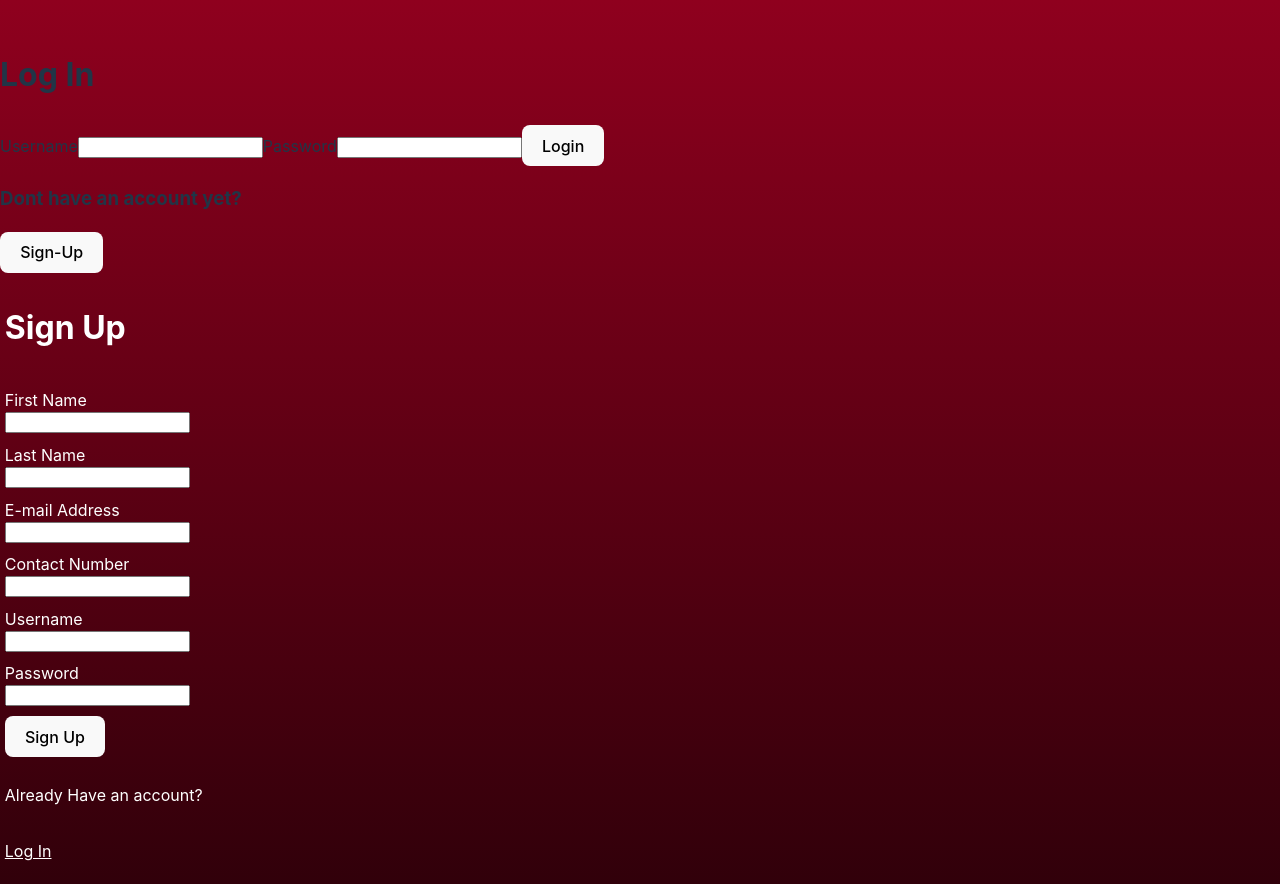
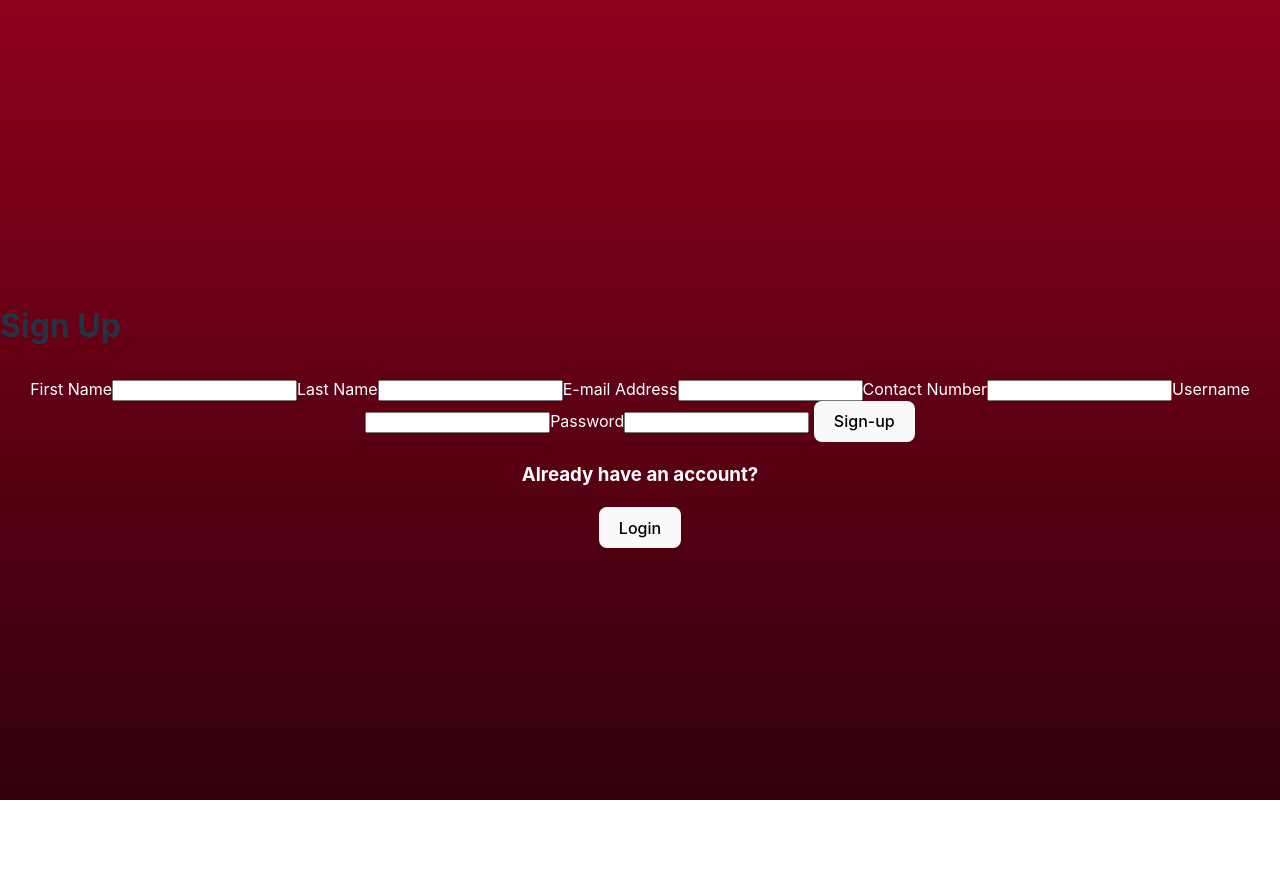
Before and after one commit to jaanides0213/pasyentech-deploy, a React (Vite) app: page /signup in a window 1280 px wide. After the commit the page ends 800 px from the top, so only its background shows below. Built offline with nearby package versions, Linux system fonts and the light colour scheme.

Commit message:
routing done!

```diff
--- a/src/App.jsx
+++ b/src/App.jsx
@@ -1,4 +1,5 @@
-import {BrowserRouter as Router,
+import {
+  BrowserRouter as Router,
   Route,
   Routes,
   Navigate,
@@ -12,8 +13,13 @@ const App = () => {
   return (
     <Router>
       <div>
-          <LogIn/>
-          <Signup/>
+        <Routes>
+          <Route path="/login" element={<LogIn />} />
+          <Route path="/signup" element={<Signup />} />
+
+
+          <Route path="*" element={<Navigate to="/login" />} />
+        </Routes>
       </div>
     </Router>
   )
--- a/src/pages/Login/Login.jsx
+++ b/src/pages/Login/Login.jsx
@@ -10,23 +10,6 @@ const Login = () => {
 
     const [uname, setUname] = useState("");
     const [password, setPassword] = useState("");
-
-    const validateForm = () => {
-        const loginForm = document.getElementById("Login-form-id");
-        if (loginForm) {
-            if (loginForm.checkValidity()) {
-            return true;
-            } else {
-                return false;
-            }
-        }
-    };
-
-    const loginHandler = async () => {
-        if (validateForm()) {
-            await logInUser(uname, password).then(navigate("/"));
-          }
-    }
 
     const signUpHandler = (e) => {
         e.preventDefault();
@@ -79,7 +62,7 @@ const Login = () => {
 
                 <button
                     className={`${Styles["Login_Form__button"]} ${Styles["login_btn"]}`}
-                    onClick={loginHandler}
+                    //onClick={loginHandler}
                     >
                     Login
                 </button>
--- a/src/pages/Signup/Signup.jsx
+++ b/src/pages/Signup/Signup.jsx
@@ -1,126 +1,48 @@
-//import React from 'react'
-import Styles from './Signup.module.css'
+import Styles from './Signup.module.css';
+import SignupForm from "./SignupForm";
+import { useNavigate } from 'react-router-dom';
 
 const Signup = () => {
 
+    const navigate = useNavigate();
+
+    const logInHandler = (e) => {
+        e.preventDefault();
+        navigate("/login");
+    }
+
     return (
-        <div className={Styles["Signup_Form"]}>
-            <span className={Styles["Signup_Form__span"]}>
+        <main className={Styles["Signup"]}>
+            <div className={Styles["Signup-Text"]}>
                 <img/>
                 <h2>Sign Up</h2>
-            </span>
+            </div>
 
-            <span className={Styles["Signup_Form__span"]}>
-                <label
-                    htmlFor="fname"
-                    className={Styles["Signup_Form__span-label"]}
+            <form
+                className={Styles["Signup_Form"]}
+                id="Signup-Form"
+            >
+                <SignupForm/> {/*gicall ko agad; di pa maka fetch ng data*/}
+
+                <button
+                    className={`${Styles["Signup_Form__button"]} ${Styles["signup_btn"]}`}
+                    // onClick={signUpHandler}
+                    >
+                    Sign-up
+                </button>
+
+                <h3>Already have an account?</h3>
+
+                <button
+                    className={`${Styles.Signup_Form__button} ${Styles.login_btn}`}
+                    onClick={logInHandler}
                 >
-                    First Name
-                </label>
+                    Login
+                </button>
 
-                <input
-                    type='text'
-                    className={Styles["Signup_Form__span-input"]}
-                    name="fname"
-                    required
-                />
-            </span>
-
-            <span className={Styles["Signup_Form__span"]}>
-                <label
-                    htmlFor="lname"
-                    className={Styles["Signup_Form__span-label"]}
-                >
-                    Last Name
-                </label>
-                <input
-                    type='text'
-                    className={Styles["Signup_Form__span-input"]}
-                    name="lname"
-                    required
-                />
-            </span>
-
-            <span className={Styles["Signup_Form__span"]}>
-                <label
-                    htmlFor="email"
-                    className={Styles["Signup_Form__span-label"]}
-                >
-                    E-mail Address
-                </label>
-                <input
-                    type='email'
-                    className={Styles["Signup_Form__span-input"]}
-                    name="email"
-
-                    required
-                />
-            </span>
-
-            <span className={Styles["Signup_Form__span"]}>
-                <label
-                    htmlFor="contact"
-                    className={Styles["Signup_Form__span-label"]}
-                >
-                    Contact Number
-                </label>
-                <input
-                    type='text'
-                    className={Styles["Signup_Form__span-input"]}
-                    name="contactNo"
-                    pattern="[0-9]*"
-                    required
-                />
-            </span>
-
-            <span className={Styles["Signup_Form__span"]}>
-                <label
-                    htmlFor="uname"
-                    className={Styles["Signup_Form__span-label"]}
-                >
-                    Username
-                </label>
-                <input
-                    type='text'
-                    className={Styles["Signup_Form__span-input"]}
-                    name="uname"
-                    required
-                />
-            </span>
-
-            <span className={Styles["Signup_Form__span"]}>
-                <label
-                    htmlFor="password"
-                    className={Styles["Signup_Form__span-label"]}
-                >
-                    Password
-                </label>
-
-                <input
-                    type="password"
-                    className={Styles["Signup_Form__span-input"]}
-                    name="password"
-                    minLength={8}
-                    required
-                />
-            </span>
-
-            <span className={Styles["Signup_Form__span"]}>
-                <button
-                    className={`${Styles["Signup_Form__button"]} ${Styles["submitBtn"]}`}
-                    //onClick={}
-                >
-                    Sign Up
-                </button>
-            </span>
-
-            <span className={Styles["Signup_Form__span"]}>
-                <p> Already Have an account? </p>
-                <p className={Styles["Signup_Form__span-text"]}>Log In</p>
-            </span>
-
-        </div>
-    );
-    }
+            </form>
+        </main>
+  )
+}
 
 export default Signup
--- a/src/pages/Signup/Signup.module.css
+++ b/src/pages/Signup/Signup.module.css
@@ -7,13 +7,6 @@ body{
     justify-content: center;
     text-align: center;
     color: white;
-}
-
-.Signup_Form__span {
-    display: flex;
-    flex-direction: column;
-    align-items: flex-start;
-    padding: 0.3rem;
 }
 
 h2{
--- /dev/null
+++ b/src/pages/Signup/SignupForm.jsx
@@ -0,0 +1,99 @@
+import Styles from './Signup.module.css'
+
+const SignupForm = () => {
+
+    return (
+        <>
+            <span className={Styles["Signup_Form__span"]}>
+                <label
+                    htmlFor="fname"
+                    className={Styles["Signup_Form__span-label"]}
+                    name="fname"
+                >
+                    First Name
+                </label>
+
+                <input
+                    type='text'
+                    className={Styles["Signup_Form__span-input"]}
+                    name="fname"
+                />
+            </span>
+
+            <span className={Styles["Signup_Form__span"]}>
+                <label
+                    htmlFor="lname"
+                    className={Styles["Signup_Form__span-label"]}
+                >
+                    Last Name
+                </label>
+                <input
+                    type='text'
+                    className={Styles["Signup_Form__span-input"]}
+                    name="lname"
+                />
+            </span>
+
+            <span className={Styles["Signup_Form__span"]}>
+                <label
+                    htmlFor="email"
+                    className={Styles["Signup_Form__span-label"]}
+                >
+                    E-mail Address
+                </label>
+                <input
+                    type='email'
+                    className={Styles["Signup_Form__span-input"]}
+                    name="email"
+                />
+            </span>
+
+            <span className={Styles["Signup_Form__span"]}>
+                <label
+                    htmlFor="contact"
+                    className={Styles["Signup_Form__span-label"]}
+                >
+                    Contact Number
+                </label>
+                <input
+                    type='text'
+                    className={Styles["Signup_Form__span-input"]}
+                    name="contactNo"
+                    pattern="[0-9]*"
+                />
+            </span>
+
+            <span className={Styles["Signup_Form__span"]}>
+                <label
+                    htmlFor="uname"
+                    className={Styles["Signup_Form__span-label"]}
+                >
+                    Username
+                </label>
+                <input
+                    type='text'
+                    className={Styles["Signup_Form__span-input"]}
+                    name="uname"
+                />
+            </span>
+
+            <span className={Styles["Signup_Form__span"]}>
+                <label
+                    htmlFor="password"
+                    className={Styles["Signup_Form__span-label"]}
+                >
+                    Password
+                </label>
+
+                <input
+                    type="password"
+                    className={Styles["Signup_Form__span-input"]}
+                    name="password"
+                    minLength={8}
+                />
+            </span>
+        </>
+    );
+    }
+
+export default SignupForm
```
Also changed, not shown: src/api/createUser.js (added).
